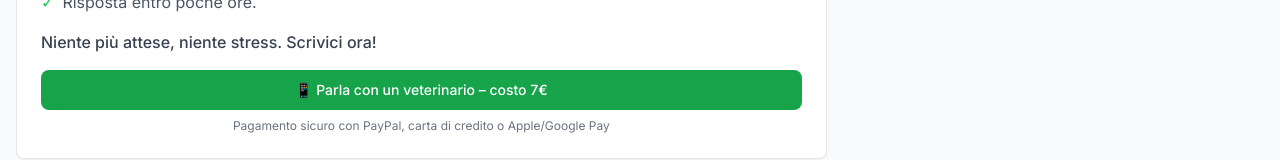
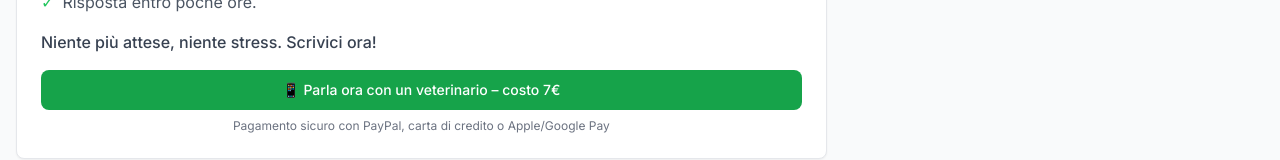
Before and after one commit to ReeDiscordia/italiavet.it, a React (Vite) app: page / in a window 1280 px wide. Shown: the part 1573-1733 px from the top of the page. Built offline with nearby package versions, Linux system fonts and the light colour scheme.

Commit message:
Visual edit in Lovable
Edited UI in Lovable

```diff
--- a/src/pages/Index.tsx
+++ b/src/pages/Index.tsx
@@ -61,9 +61,7 @@ const Index = () => {
               </div>
               <p className="text-gray-700 mb-4 font-medium">Niente più attese, niente stress. Scrivici ora!</p>
               <a href="https://preview--pocketvet-benvenuto-chat.lovable.app" target="_blank" rel="noopener noreferrer">
-                <Button className="w-full bg-green-600 hover:bg-green-700 text-white font-medium py-3 rounded-lg flex items-center justify-center gap-2">
-                  📱 Parla con un veterinario – costo 7€
-                </Button>
+                <Button className="w-full bg-green-600 hover:bg-green-700 text-white font-medium py-3 rounded-lg flex items-center justify-center gap-2">📱 Parla ora con un veterinario – costo 7€</Button>
               </a>
               <p className="text-xs text-gray-500 mt-2 text-center">Pagamento sicuro con PayPal, carta di credito o Apple/Google Pay</p>
             </div>
```
